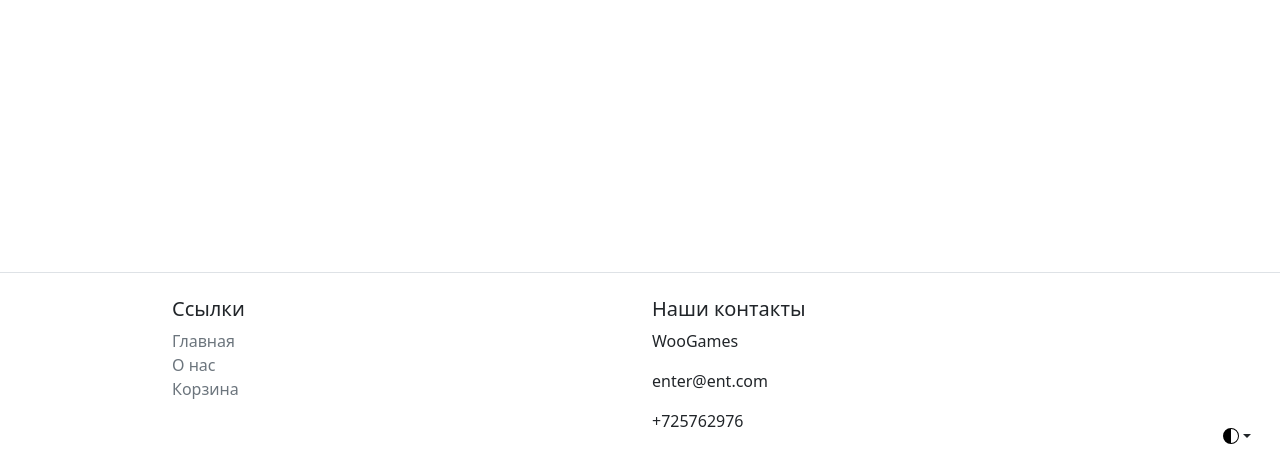
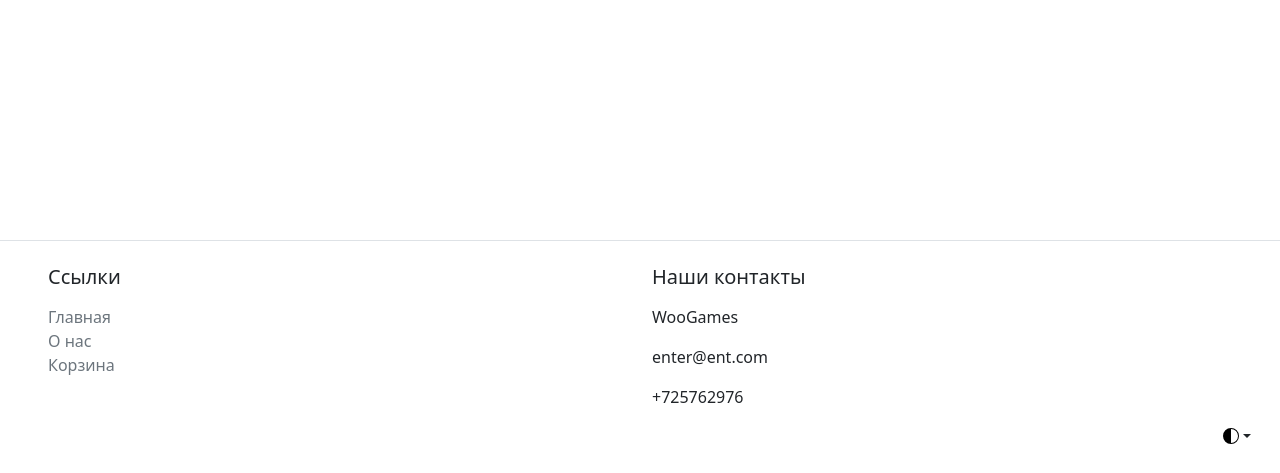
Before and after one commit to Asgef/gwent_website, a Django app: page /cart/ in a window 1280 px wide. Shown: the part 327-800 px from the top of the page. Run offline with Django 5.2, Linux system fonts and the light colour scheme; some libraries are stand-ins or nearby versions.

Commit message:
Fix footer

```diff
--- a/game_gwent/templates/layouts/footer.html
+++ b/game_gwent/templates/layouts/footer.html
@@ -1,16 +1,16 @@
-<footer class="py-4 border-top">
-  <div class="container">
+<footer class="py-4 mt-5 border-top">
+  <div class="container-fluid px-5 pb-4">
     <div class="row">
       <div class="col-6 col-md">
-        <h5>Ссылки</h5>
+        <h5 class="mb-3">Ссылки</h5>
         <ul class="list-unstyled text-small">
-          <li><a class="link-secondary text-decoration-none" href="{% url 'home_page' %}">Главная</a></li>
-          <li><a class="link-secondary text-decoration-none" href=" 'about' %}">О нас</a></li>
-          <li><a class="link-secondary text-decoration-none" href="{% url 'cart_detail' %}">Корзина</a></li>
+          <li><a class="link-secondary text-decoration-none pb-2" href="{% url 'home_page' %}">Главная</a></li>
+          <li><a class="link-secondary text-decoration-none py-2" href=" 'about' %}">О нас</a></li>
+          <li><a class="link-secondary text-decoration-none py-2" href="{% url 'cart_detail' %}">Корзина</a></li>
         </ul>
       </div>
       <div class="col-6 col-md">
-        <h5>Наши контакты</h5>
+        <h5 class="mb-3">Наши контакты</h5>
         <ul class="list-unstyled text-small">
           <li><p>WooGames</p></li>
           <li><p>{{ email }}</p></li>
```
